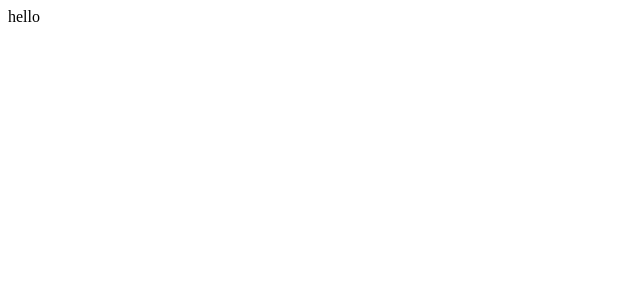
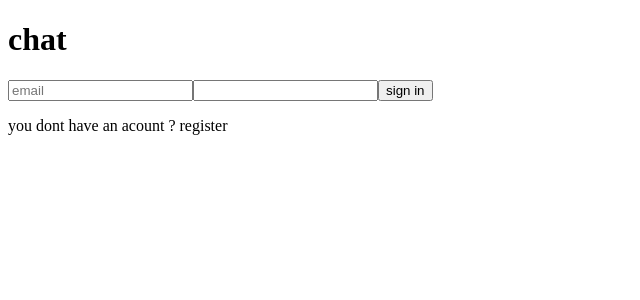
Before and after one commit to RadimYassin/chatApp, a React (Vite) app: page / in a window 1280 px wide. Shown: the top 300 px of the page, without its empty margins (0-640 px from the left). Built offline with nearby package versions, Linux system fonts and the light colour scheme.

Commit message:
some changes

```diff
--- a/package.json
+++ b/package.json
@@ -9,8 +9,10 @@
     "preview": "vite preview"
   },
   "dependencies": {
+    "firebase": "^9.17.1",
     "react": "^18.2.0",
-    "react-dom": "^18.2.0"
+    "react-dom": "^18.2.0",
+    "react-loader-spinner": "^5.3.4"
   },
   "devDependencies": {
     "@types/react": "^18.0.27",
--- a/src/App.jsx
+++ b/src/App.jsx
@@ -1,9 +1,11 @@
 import React from 'react';
+import Login from './pages/Login';
+
 function App() {
 
   return (
     <div className="App">
-       hello
+    <Login/>
     </div>
   )
 }
```
Also changed, not shown: 1 other file (tests, documents, lock files or other folders).
